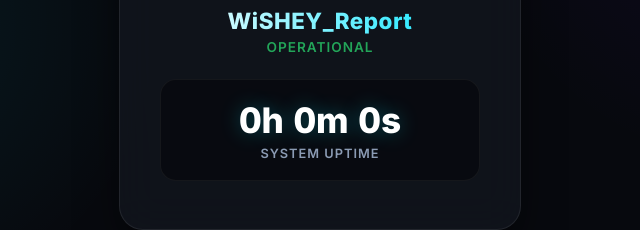
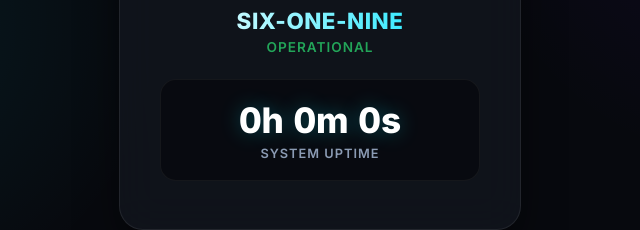
Before and after one commit to xytrixstorexyz/sixoneninebts, a website: page index.html in a window 1280 px wide. Shown: the part 373-603 px from the top of the page, 320-960 px from the left. Drawn offline with Linux system fonts and the light colour scheme; no server answers.

Commit message:
Add files via upload

```diff
--- a/index.html
+++ b/index.html
@@ -145,7 +145,7 @@
             <div class="status-dot"></div>
         </div>
 
-        <div class="bot-name" id="bot-name">WiSHEY_Report</div>
+        <div class="bot-name" id="bot-name">SIX-ONE-NINE</div>
         <div class="status-text">Operational</div>
 
         <div class="uptime-container">
```
